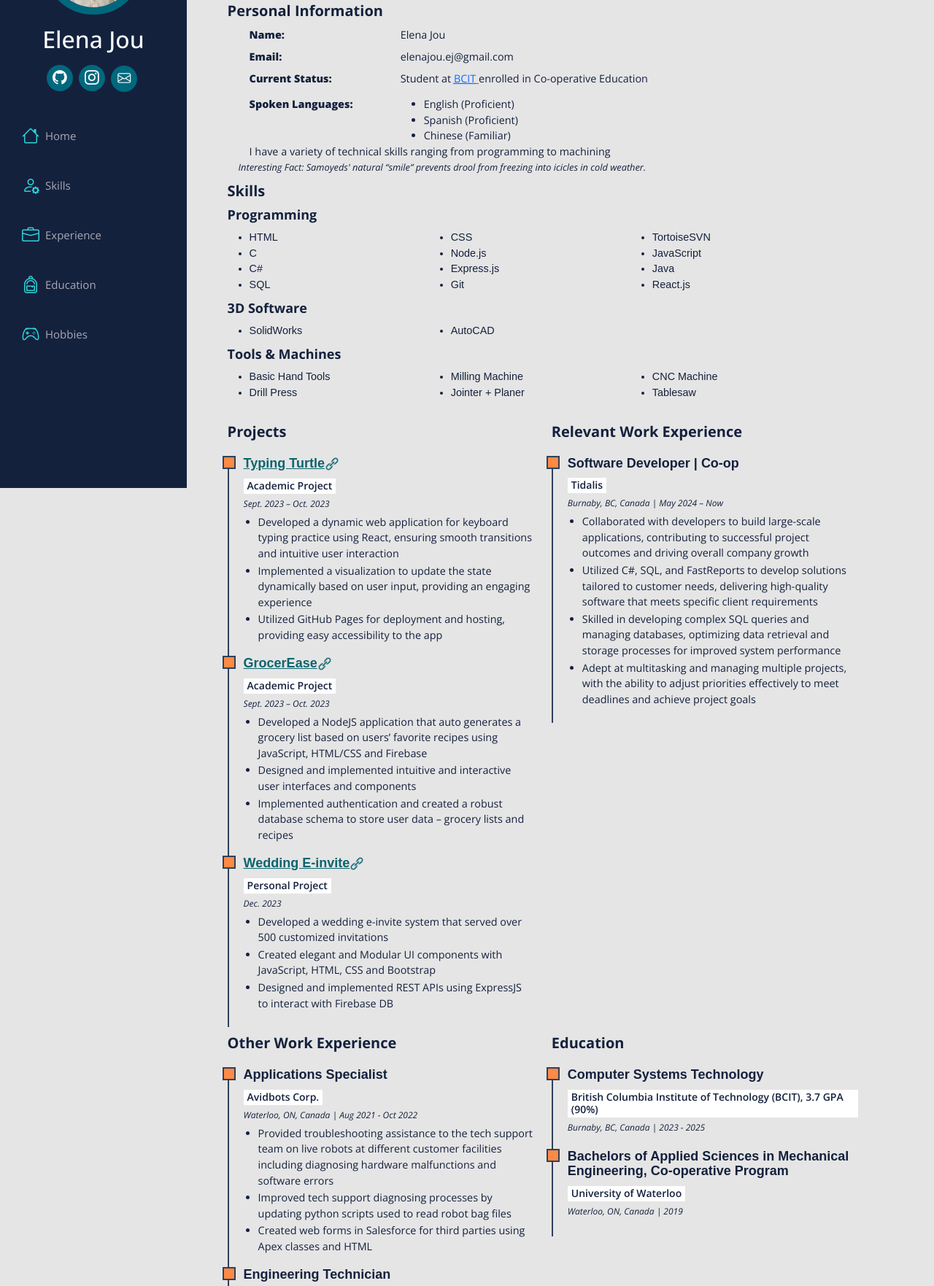
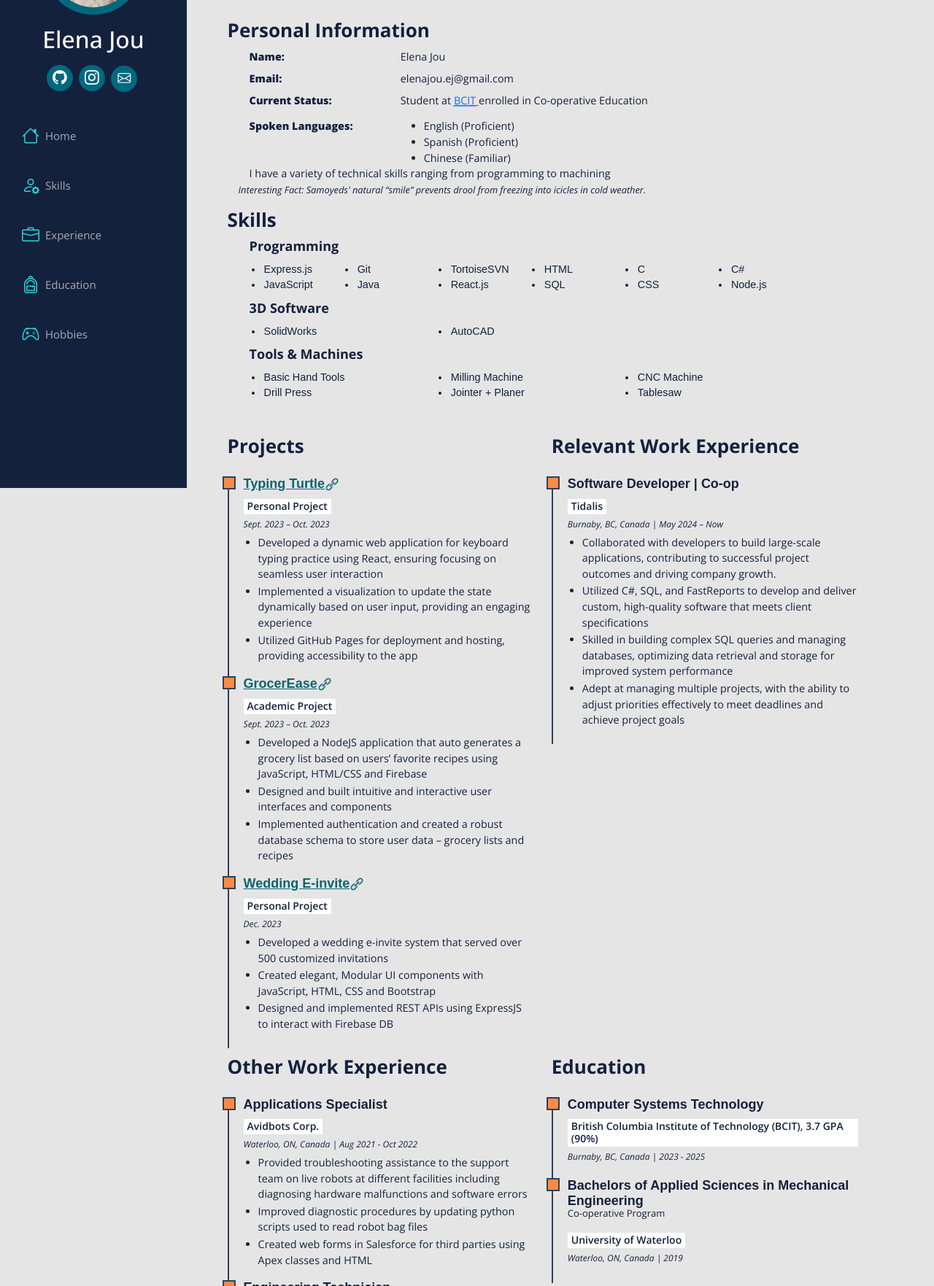
Before and after one commit to elenajou/Resume, a website: page index.html in a window 1280 px wide. Shown: the part 131-1894 px from the top of the page at 73% size. Drawn offline with nearby package versions, Linux system fonts and the light colour scheme.

Commit message:
modified margins

```diff
--- a/assets/styles/style.css
+++ b/assets/styles/style.css
@@ -18,19 +18,32 @@ body {
 h1,
 h2,
 h3,
-h4,
 h5,
 h6 {
   font-family: "Open Sans", sans-serif;
-  font-size: 20px;
   font-weight: 700;
   margin-top: 10px;
   margin-bottom: 10px;
   padding-top: 0;
 }
 
+h1 {
+  font-size: 26px;
+}
+
 h3, .work-experience .work-item h2 {
   font-size: 18px;
+}
+
+h4 {
+  font-family: "Open Sans", sans-serif;
+  font-weight: 300;
+  font-size: 13px;
+}
+
+section {
+  margin-top: 1em;
+  margin-bottom: 1em;
 }
 
 dl, ol, ul, p {
@@ -47,8 +60,8 @@ dl, ol, ul, p {
   h6 {
     font-size: 20px;
     font-weight: 700;
-    margin-top: 15px;
-    margin-bottom: 5px;
+    margin-top: 0.5em;
+    margin-bottom: 0.5em;
   }
   h3, .work-experience .work-item h2 {
     font-size: 17px;
@@ -281,6 +294,10 @@ aside > p {
   max-width: 1000px;
 }
 
+#phone-profile {
+  display: none;
+}
+
 @media (max-width: 1000px) {
   #introduction {
     margin-left: 30vw;
@@ -308,6 +325,18 @@ aside > p {
     margin: 0 5vw 0 8vw;
     padding-right: unset;
     width: unset;
+  }
+  .intro-container {
+    display: grid;
+  }
+  #phone-profile {
+    display: unset;
+    margin-top: 1em;
+    justify-self: center;
+    height: 80vw;
+    width: auto;
+    max-height: 50vh;
+    border-radius: 10%;
   }
 }
 
@@ -353,7 +382,6 @@ aside > p {
 .summary img {
   border-radius: 2%;
 }
-
 .summary #personal-info dl {
   width: 100%;
   overflow: hidden;
@@ -394,6 +422,11 @@ aside > p {
   align-items: center;
 }
 
+.skills > div > div {
+  padding-left: 30px;
+  padding-right: 30px;
+}
+
 .skills p{
   margin-bottom: 0px;
 }
@@ -415,15 +448,34 @@ aside > p {
 
 .skills ul{
   margin: 0;
+  padding: 0;
+}
+
+.skills li {
+  padding-left: 2px;
 }
 
 @media (max-width: 900px) {
+  .personal-info-item p{
+    margin-top: 1em;
+
+  }
   .summary .personal-info-item {
     padding: unset;
   }
 
   .skills .skill .val {
     font-size: 0px;
+  }
+
+  .skills > div > div {
+    padding-left: 10px;
+    padding-right: 10px;
+  }
+
+  #skills li {
+    padding-left: 2px;
+    list-style-type: none;
   }
 }
 /*----------------------
@@ -547,7 +599,9 @@ aside > p {
 }
 
 .hobbies .card .card-body {
-  height: 150px;
+  margin-top: 1em;
+  margin-bottom: 1em;
+  height: max-content;
   padding: 0;
 }
 
@@ -568,8 +622,12 @@ aside > p {
 }
 
 @media (max-width: 900px) {
+  .hobbies .container{
+    display: grid;
+  }
   .hobbies .card {
-    margin-left: 5%;
+    justify-self: center;
+    height: max-content
   }
 }
 
--- a/index.html
+++ b/index.html
@@ -65,8 +65,9 @@
   <!-- Self Introduction -->
   <section id="introduction" class="d-flex flex-column text-left align-items-center">
     <div class="intro-container">
-      <h2>About Me</h2>
+      <h1>About Me</h1>
       <p><b>Hello, I am Elena! </b><span id="intro_msg"></span></p>
+      <img id="phone-profile" src="assets/images/profile.jpg" alt="">
     </div>
   </section>
 
@@ -79,7 +80,7 @@
         <div class="row">
           <div id="personal-info" class="" data-aos="fade-left" data-aos-duration="1500">
 
-            <h2>Personal Information</h2>
+            <h1>Personal Information</h1>
             <div class="container personal-info-item">
               <dl>
                 <dt><b>Name: </b></dt>
@@ -118,34 +119,27 @@
     <section id="skills" class="skills">
       <div class="container" data-aos="fade-up" data-aos-duration="1500">
 
-        <h2>Skills</h2>
+        <h1>Skills</h1>
 
         <div data-aos="fade-up" data-aos-duration="1500" data-aos-delay="500">
           <!-- Programming -->
           <h3>Programming</h3>
           <div class="container row">
-            <!-- col 1 -->
-            <ul class="col-sm-4">
-              <li>HTML </li>
-              <li class="skill">C</li>
-              <li class="skill">C#</li>
-              <li class="skill">SQL</li>
+            <ul class="col-sm-6 container row">
+              <li class="skill col-sm-4">Express.js</li>
+              <li class="skill col-sm-4">Git</li>
+              <li class="skill col-sm-4">TortoiseSVN</li>
+              <li class="skill col-sm-4">JavaScript </li>
+              <li class="skill col-sm-4">Java</li>
+              <li class="skill col-sm-4">React.js</li>
             </ul>
-
-            <!-- col 2 -->
-             <ul class="col-sm-4">
-              <li class="skill">CSS </li>
-              <li class="skill">Node.js</li>
-              <li class="skill">Express.js</li>
-              <li class="skill">Git</li>
-            </ul>
-
-            <!-- col 3 -->
-             <ul class="col-sm-4">
-              <li class="skill">TortoiseSVN</li>
-              <li class="skill">JavaScript </li>
-              <li class="skill">Java</li>
-              <li class="skill">React.js</li>
+            <ul class="col-sm-6 container row">
+              <li class="skill col-sm-4">HTML </li>
+              <li class="skill col-sm-4">C</li>
+              <li class="skill col-sm-4">C#</li>
+              <li class="skill col-sm-4">SQL</li>
+              <li class="skill col-sm-4">CSS </li>
+              <li class="skill col-sm-4">Node.js</li>
             </ul>
           </div>
         </div>
@@ -155,11 +149,11 @@
           <h3>3D Software</h3>
           <div class="container row">
             <!-- row 1 -->
-             <ul class="col-sm-4">
+            <ul class="col-sm-4">
               <li class="skill">SolidWorks </li>
             </ul>
             <!-- col 2 -->
-             <ul class="col-sm-4">
+            <ul class="col-sm-4">
               <li class="skill">AutoCAD </li>
             </ul>
           </div>
@@ -170,13 +164,13 @@
           <h3>Tools & Machines</h3>
           <div class="container row">
             <!-- col 1 -->
-             <ul class="col-sm-4">
+            <ul class="col-sm-4">
               <li class="skill">Basic Hand Tools</li>
               <li class="skill">Drill Press</span>
             </ul>
 
             <!-- col 2 -->
-             <ul class="col-sm-4">
+            <ul class="col-sm-4">
               <li class="skill">Milling Machine</li>
               <li class="skill">Jointer + Planer</li>
             </ul>
@@ -202,12 +196,12 @@
           <h1>Projects</h1>
           <div class="work-item">
             <h2><a href="https://elenajou.github.io/typing-turtle/">Typing Turtle<img src="./assets/images/icons8-link-50.png" alt=""></a></h2>
-            <h3>Academic Project</h3>
+            <h3>Personal Project</h3>
             <p><em>Sept. 2023 – Oct. 2023</em></p>
             <ul>
-              <li>Developed a dynamic web application for keyboard typing practice using React, ensuring smooth transitions and intuitive user interaction</li>
+              <li>Developed a dynamic web application for keyboard typing practice using React, ensuring focusing on seamless user interaction</li>
               <li>Implemented a visualization to update the state dynamically based on user input, providing an engaging experience</li>
-              <li>Utilized GitHub Pages for deployment and hosting, providing easy accessibility to the app</li>
+              <li>Utilized GitHub Pages for deployment and hosting, providing accessibility to the app</li>
             </ul>
           </div>
 
@@ -216,9 +210,8 @@
             <h3>Academic Project</h3>
             <p><em>Sept. 2023 – Oct. 2023</em></p>
             <ul>
-              <li>Developed a NodeJS application that auto generates a grocery list based on users’
-                favorite recipes using JavaScript, HTML/CSS and Firebase</li>
-              <li>Designed and implemented intuitive and interactive user interfaces and components</li>
+              <li>Developed a NodeJS application that auto generates a grocery list based on users’ favorite recipes using JavaScript, HTML/CSS and Firebase</li>
+              <li>Designed and built intuitive and interactive user interfaces and components</li>
               <li>Implemented authentication and created a robust database schema to store user data – grocery lists and recipes</li>
             </ul>
           </div>
@@ -229,7 +222,7 @@
             <p><em>Dec. 2023</em></p>
             <ul>
               <li>Developed a wedding e-invite system that served over 500 customized invitations</li>
-              <li>Created elegant and Modular UI components with JavaScript, HTML, CSS and Bootstrap</li>
+              <li>Created elegant, Modular UI components with JavaScript, HTML, CSS and Bootstrap</li>
               <li>Designed and implemented REST APIs using ExpressJS to interact with Firebase DB</li>
             </ul>
           </div>
@@ -242,10 +235,10 @@
             <h3>Tidalis</h3>
             <p><em>Burnaby, BC, Canada | May 2024 – Now</em></p>
             <ul>
-              <li>Collaborated with developers to build large-scale applications, contributing to successful project outcomes and driving overall company growth</li>
-              <li>Utilized C#, SQL, and FastReports to develop solutions tailored to customer needs, delivering high-quality software that meets specific client requirements</li>
-              <li>Skilled in developing complex SQL queries and managing databases, optimizing data retrieval and storage processes for improved system performance</li>
-              <li>Adept at multitasking and managing multiple projects, with the ability to adjust priorities effectively to meet deadlines and achieve project goals</li>
+              <li>Collaborated with developers to build large-scale applications, contributing to successful project outcomes and driving company growth.</li>
+              <li>Utilized C#, SQL, and FastReports to develop and deliver custom, high-quality software that meets client specifications</li>
+              <li>Skilled in building complex SQL queries and managing databases, optimizing data retrieval and storage for improved system performance</li>
+              <li>Adept at managing multiple projects, with the ability to adjust priorities effectively to meet deadlines and achieve project goals</li>
             </ul>
           </div>
         </div>
@@ -258,10 +251,9 @@
             <h3>Avidbots Corp.</h3>
             <p><em>Waterloo, ON, Canada | Aug 2021 - Oct 2022</em></p>
             <ul>
-              <li>Provided troubleshooting assistance to the tech support team on live robots at different customer
-                facilities including diagnosing hardware malfunctions and software errors </li>
-              <li>Improved tech support diagnosing processes by updating python scripts used to read robot bag files
-              </li>
+              <li>Provided troubleshooting assistance to the support team on live robots at different
+                facilities including diagnosing hardware malfunctions and software errors</li>
+              <li>Improved diagnostic procedures by updating python scripts used to read robot bag files</li>
               <li>Created web forms in Salesforce for third parties using Apex classes and HTML</li>
             </ul>
           </div>
@@ -276,9 +268,8 @@
                 production material going to customers</li>
               <li>Created 3D models of large scale projects including a robot work cell and a new
                 aluminum manufacturing facility using SolidWorks and AutoCAD</li>
-              <li>Lead the development of the new facility by delegating tasks to team members, supervising
-                technicians’ work, creating engineering drawings for equipment fabrication, sourcing equipment,
-                maximizing installation efficiency and managing project timelines</li>
+              <li>Lead the development of the new facility by delegating tasks and supervising technicians’
+                work, creating engineering drawings, maximizing installation efficiency and managing project timelines</li>
             </ul>
           </div>
         </div>
@@ -292,7 +283,8 @@
           </div>
 
           <div class="work-item">
-            <h2>Bachelors of Applied Sciences in Mechanical Engineering, Co-operative Program</h2>
+            <h2>Bachelors of Applied Sciences in Mechanical Engineering </h2>
+            <h4>Co-operative Program</h4>
             <h3>University of Waterloo</h3>
             <p><em>Waterloo, ON, Canada | 2019</em></p>
           </div>
```
